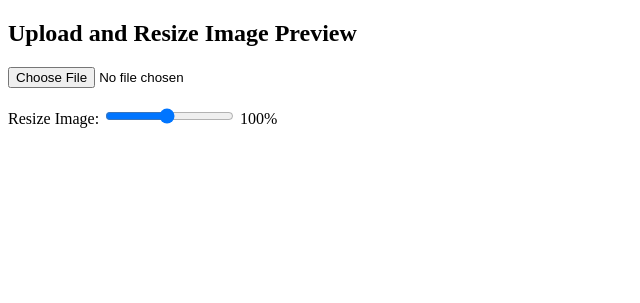
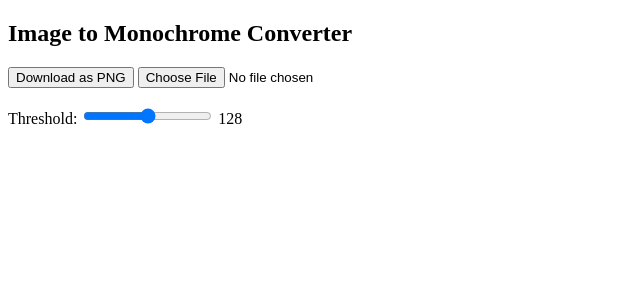
Before and after one commit to Snoot-Studios/Snoot-Studios, a plain HTML site: page index.html in a window 1280 px wide. Shown: the whole page, without its empty margins (0-640 px from the left). Drawn offline with Linux system fonts and the light colour scheme.

Commit message:
Update index.html

```diff
--- a/index.html
+++ b/index.html
@@ -3,22 +3,18 @@
 <head>
 <meta charset="UTF-8">
 <meta name="viewport" content="width=device-width, initial-scale=1.0">
-<title>Image Viewer</title>
-<style>
-    #imageContainer img {
-        display: block;  /* Keeps the image within the bounds of the div */
-        max-width: 100%; /* Ensures the image is never wider than the div */
-        max-height: 80vh; /* Limits image height to 80% of the viewport height */
-    }
-</style>
+<title>Image to Monochrome Converter</title>
 </head>
 <body>
-<h2>Upload and Resize Image Preview</h2>
-<input type="file" id="imageInput" accept="image/*"><br><br>
-<label for="resizeSlider">Resize Image:</label>
-<input type="range" id="resizeSlider" min="10" max="200" value="100"> 100%<br><br>
-<div id="imageContainer"></div>
+<h2>Image to Monochrome Converter</h2>
+<button id="downloadBtn">Download as PNG</button>
 
-<script src="script.js"></script>
+<input type="file" id="imageInput" accept="image/*" /><br><br>
+<label for="thresholdSlider">Threshold:</label>
+<input type="range" id="thresholdSlider" min="0" max="255" value="128">
+<span id="thresholdValue">128</span><br><br>
+<canvas id="imageCanvas"></canvas>
+
+<script src="converter.js"></script>
 </body>
 </html>
```
